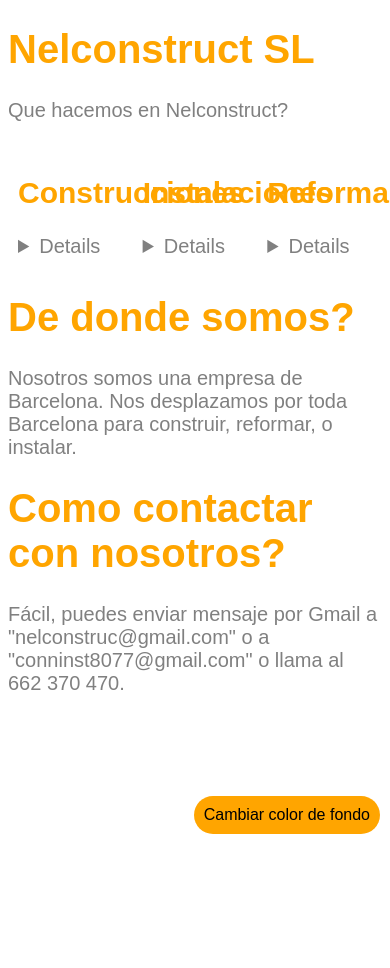
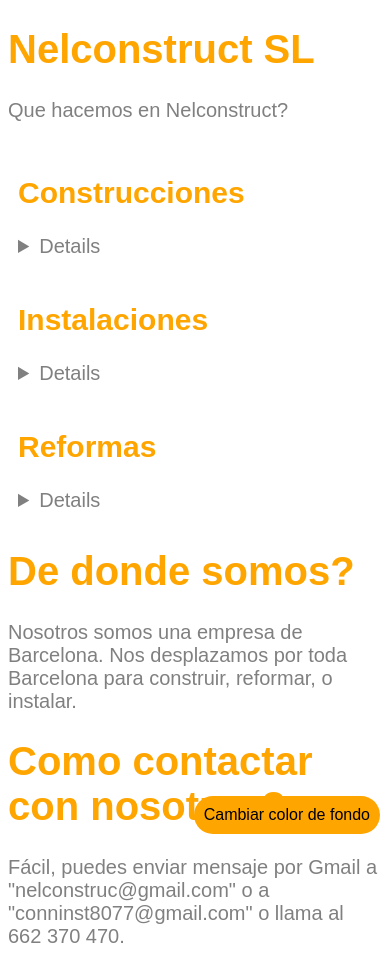
Before and after one commit to nendoprooo/Nelconstruct.com, a plain HTML site: page index.html in a window 390 px wide. Before the commit the page ends 844 px from the top, so only its background shows below. Drawn offline with Linux system fonts and the light colour scheme.

Commit message:
Add files via upload

```diff
--- a/index.html
+++ b/index.html
@@ -39,6 +39,13 @@
             font-size: 16px;
             border-radius: 25px;
         }
+        /* Para pantallas pequeñas, como móviles */
+    @media (max-width: 600px) {
+        .column {
+            width: 100%;
+            padding: 10px;
+        }
+    }
     </style>
     <title>Nelconstruct SL</title>
 </head>
```
